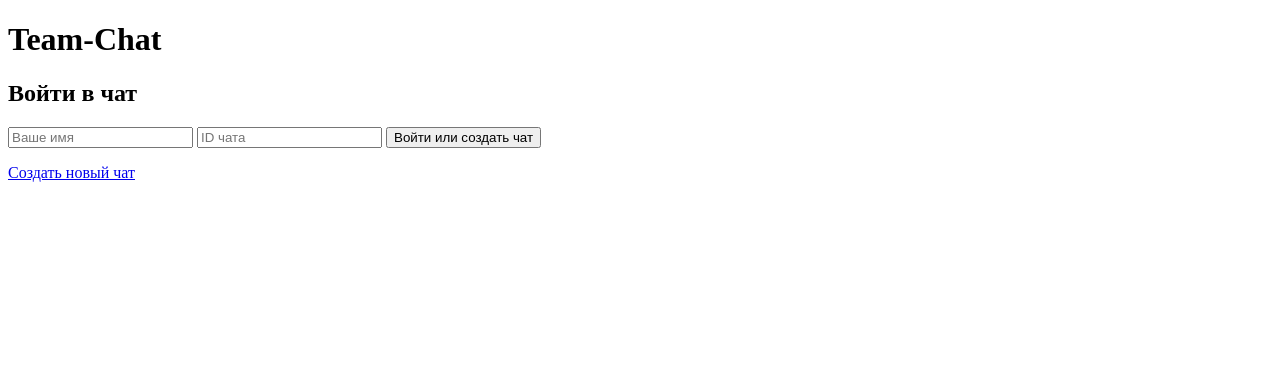
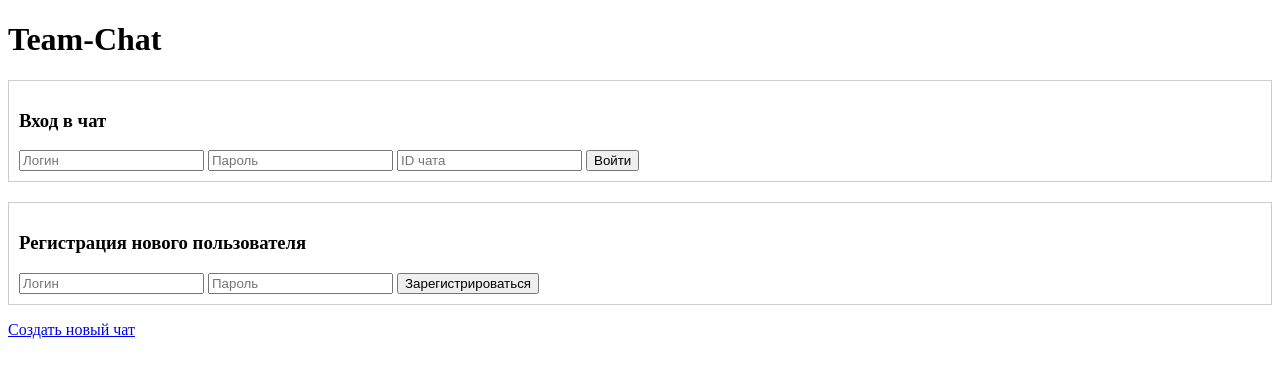
Before and after one commit to anarbz/team-chat, a Flask app: page / in a window 1280 px wide. Shown: the top 378 px of the page. Run offline with Flask 3, Linux system fonts and the light colour scheme.

Commit message:
Временное добавление пользователей для удобства проектирования

```diff
--- a/main.py
+++ b/main.py
@@ -5,7 +5,7 @@ from data.users import User
 from data.chats import Chat
 from data.chat_members import ChatMember
 from chat.chat_service import create_chat
-
+from werkzeug.security import generate_password_hash, check_password_hash
 import os
 
 
@@ -42,35 +42,49 @@ def create_chat_with_id(chat_id, title, is_group=True):
 @app.route('/', methods=['GET', 'POST'])
 def index():
     if request.method == 'POST':
-        username = request.form.get('username', '').strip()
-        chat_id_str = request.form.get('chat_id', '').strip()
-        if not username or not chat_id_str:
-            return "Имя и ID чата обязательны", 400
-        try:
-            chat_id = int(chat_id_str)
-        except ValueError:
-            return "ID чата должен быть числом", 400
-
-        db_sess = db_session.create_session()
-
-        user = db_sess.query(User).filter(User.login == username).first()
-        if not user:
-            user = User(login=username)
+        action = request.form.get('action')
+        if action == 'register':
+            login = request.form.get('reg_username', '').strip()
+            password = request.form.get('reg_password', '').strip()
+            if not login or not password:
+                return "Логин и пароль обязательны", 400
+            db_sess = db_session.create_session()
+            existing = db_sess.query(User).filter(User.login == login).first()
+            if existing:
+                db_sess.close()
+                return "Пользователь уже существует", 400
+            user = User(login=login, hashed_password=generate_password_hash(password))
             db_sess.add(user)
             db_sess.commit()
+            db_sess.close()
+            return "Пользователь зарегистрирован. Теперь войдите в чат."
 
-        chat_id = create_chat_with_id(chat_id, title=f"Chat {chat_id}", is_group=True)
+        elif action == 'login':
+            username = request.form.get('username', '').strip()
+            password = request.form.get('password', '').strip()
+            chat_id_str = request.form.get('chat_id', '').strip()
+            if not username or not password or not chat_id_str:
+                return "Все поля обязательны", 400
+            try:
+                chat_id = int(chat_id_str)
+            except ValueError:
+                return "ID чата должен быть числом", 400
 
-        membership = db_sess.query(ChatMember).filter(
-            ChatMember.chat_id == chat_id,
-            ChatMember.user_id == user.id
-        ).first()
-        db_sess.close()
-        if not membership:
-            return "У вас нет доступа к этому чату", 403
+            db_sess = db_session.create_session()
+            user = db_sess.query(User).filter(User.login == username).first()
+            if not user or not check_password_hash(user.hashed_password, password):
+                db_sess.close()
+                return "Неверный логин или пароль", 403
 
-        db_sess.close()
-        return redirect(url_for('chat.chat', chat_id=chat_id, username=username))
+            membership = db_sess.query(ChatMember).filter(
+                ChatMember.chat_id == chat_id,
+                ChatMember.user_id == user.id
+            ).first()
+            db_sess.close()
+            if not membership:
+                return "У вас нет доступа к этому чату", 403
+
+            return redirect(url_for('chat.chat', chat_id=chat_id, username=username))
 
     return render_template('index.html')
 
--- a/templates/index.html
+++ b/templates/index.html
@@ -6,11 +6,20 @@
 </head>
 <body>
     <h1>Team-Chat</h1>
-    <h2>Войти в чат</h2>
-    <form method="post">
-        <input type="text" name="username" placeholder="Ваше имя" required>
+    <form method="post" action="/" style="border: 1px solid #ccc; padding: 10px; margin-bottom: 20px;">
+        <h3>Вход в чат</h3>
+        <input type="text" name="username" placeholder="Логин" required>
+        <input type="password" name="password" placeholder="Пароль" required>
         <input type="number" name="chat_id" placeholder="ID чата" required>
-        <button type="submit">Войти или создать чат</button>
+        <button type="submit" name="action" value="login">Войти</button>
+    </form>
+
+    <!-- ВРЕМЕННО -->
+    <form method="post" action="/" style="border: 1px solid #ccc; padding: 10px;">
+        <h3>Регистрация нового пользователя</h3>
+        <input type="text" name="reg_username" placeholder="Логин" required>
+        <input type="password" name="reg_password" placeholder="Пароль" required>
+        <button type="submit" name="action" value="register">Зарегистрироваться</button>
     </form>
     <p><a href="/create_chat">Создать новый чат</a></p>
 </body>
```
